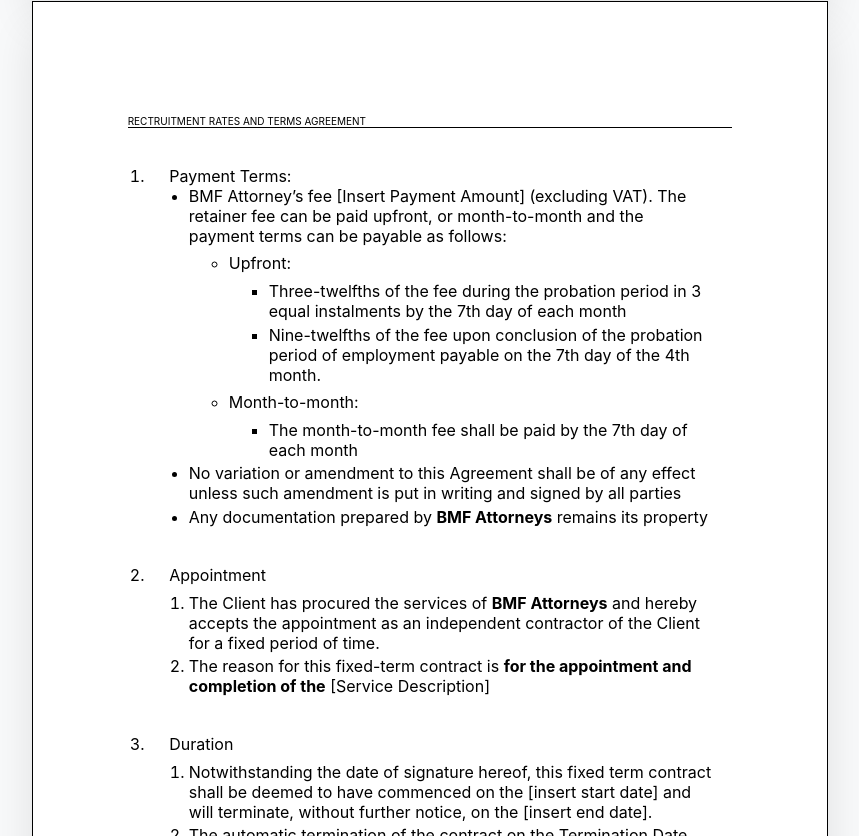
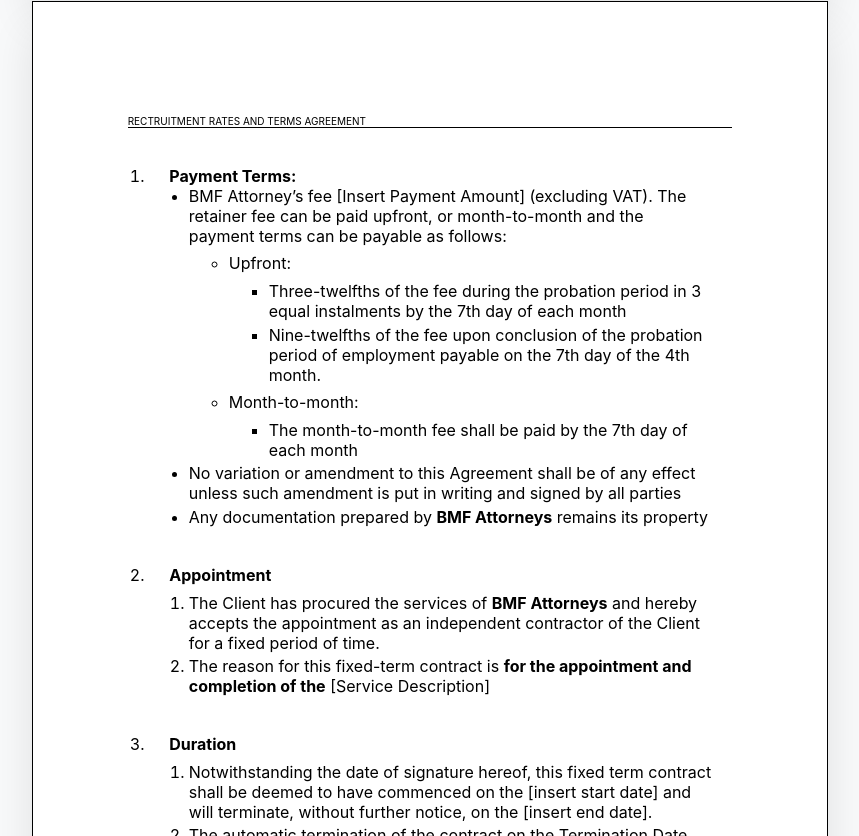
Before and after one commit to u16273992/jobox-fe-project, a React (Create React App) app: page / in a window 1280 px wide. Shown: the part 1144-1980 px from the top of the page, without its empty margins (210-1069 px from the left). Built offline with nearby package versions, Linux system fonts and the light colour scheme.

Commit message:
touch up before sleep

```diff
--- a/src/components/content.js
+++ b/src/components/content.js
@@ -24,7 +24,7 @@
     return (
         <div style={style.heading2}>
             <ul style={{listStyleType:"decimal"}}>
-                <li>&emsp; Payment Terms:
+                <li>&emsp; <strong>Payment Terms:</strong>
                     <ul style={{listStyleType:"disc"}}>
                         <li>BMF Attorney’s fee [Insert Payment Amount] (excluding VAT). The retainer fee
                             can be paid upfront, or month-to-month and the payment terms can be payable
@@ -63,7 +63,7 @@
                     </ul>
                 </li>
                 <li style={{marginTop:"1cm"}}>
-                    &emsp; Appointment
+                    &emsp; <strong>Appointment</strong>
                     <ol style={{listStyleType:"decimal",marginTop:"0.2cm"}}>
                         <li style={style.height}>
                         The Client has procured the services of <strong>BMF Attorneys</strong> and hereby accepts
@@ -77,7 +77,7 @@
                     </ol>
                 </li>
                 <li style={{marginTop:"1cm"}}>
-                    &emsp; Duration
+                    &emsp; <strong>Duration</strong>
                     <ul style={{listStyleType:"decimal",marginTop:"0.2cm"}}>
                         <li style={style.height}>
                         Notwithstanding the date of signature hereof, this fixed term contract shall be deemed
```
